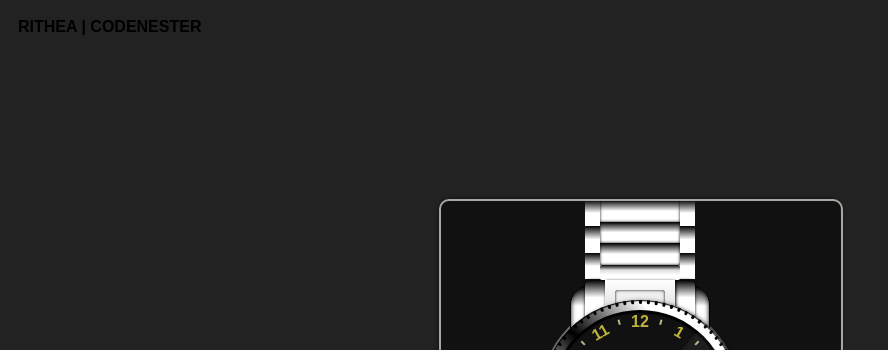
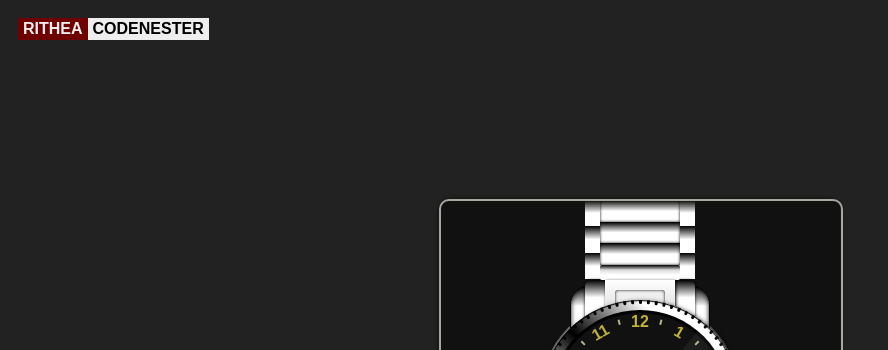
Before and after one commit to codenester/watch, a plain HTML site: page index.html in a window 1280 px wide. Shown: the top 350 px of the page, without its empty margins (0-888 px from the left). Drawn offline with Linux system fonts and the light colour scheme.

Commit message:
Update index.html
..

```diff
--- a/index.html
+++ b/index.html
@@ -107,7 +107,10 @@
       </div>
     </div>
     <div id="box-side"></div>
-    <div id="author">Rithea | codenester</div>
+    <div id="author">
+      <span>Rithea</span>
+      <span>codenester</span>
+    </div>
     <script src="./index.js"></script>
   </body>
 </html>
```
